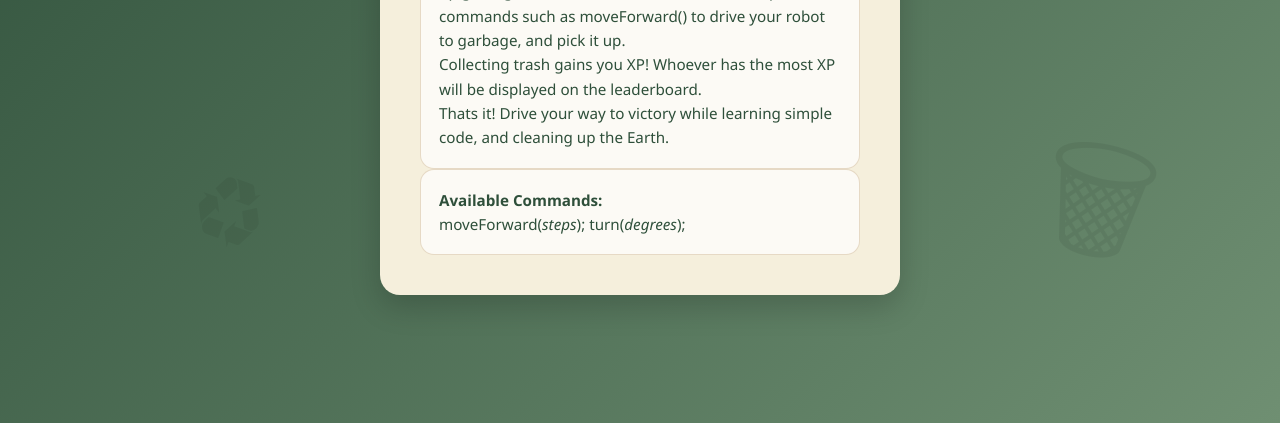
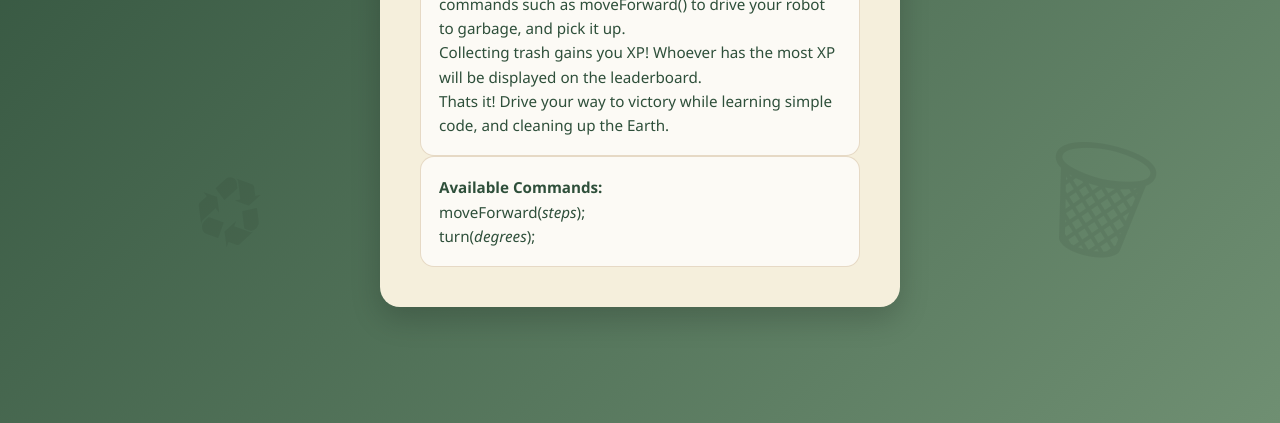
Before and after one commit to gurvir0528-collab/Hackathon-June-13-2026, a website: page howto.html in a window 1280 px wide. Shown: the part 377-800 px from the top of the page. Drawn offline with Linux system fonts and the light colour scheme.

Commit message:
added a single line break

```diff
--- a/howto.html
+++ b/howto.html
@@ -211,7 +211,7 @@
         <div class="content">
             <b>Available Commands:</b>
             <br>
-            moveForward(<i>steps</i>);
+            moveForward(<i>steps</i>);<br>
             turn(<i>degrees</i>);
         </div>
 
```
